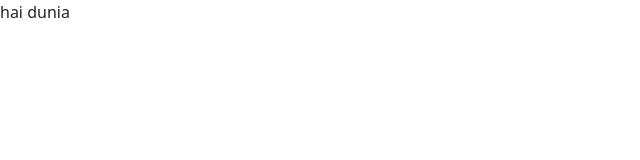
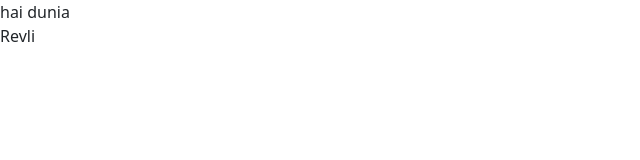
Before and after one commit to mrevlif13/bwa_revli, a React (Create React App) app: page / in a window 1280 px wide. Shown: the top 160 px of the page, without its empty margins (0-640 px from the left). Built offline with nearby package versions, Linux system fonts and the light colour scheme.

Commit message:
test commit new branch revli

```diff
--- a/src/index.js
+++ b/src/index.js
@@ -6,11 +6,14 @@ import reportWebVitals from './reportWebVitals';
 //revli test created new branch
 //push to development and development push to master
 //master merge develompent branch
-
+//finish
 const root = ReactDOM.createRoot(document.getElementById('root'));
 root.render(
   <React.StrictMode>
     <App />
+    <div>
+      Revli
+    </div>
   </React.StrictMode>
 );
 
```
